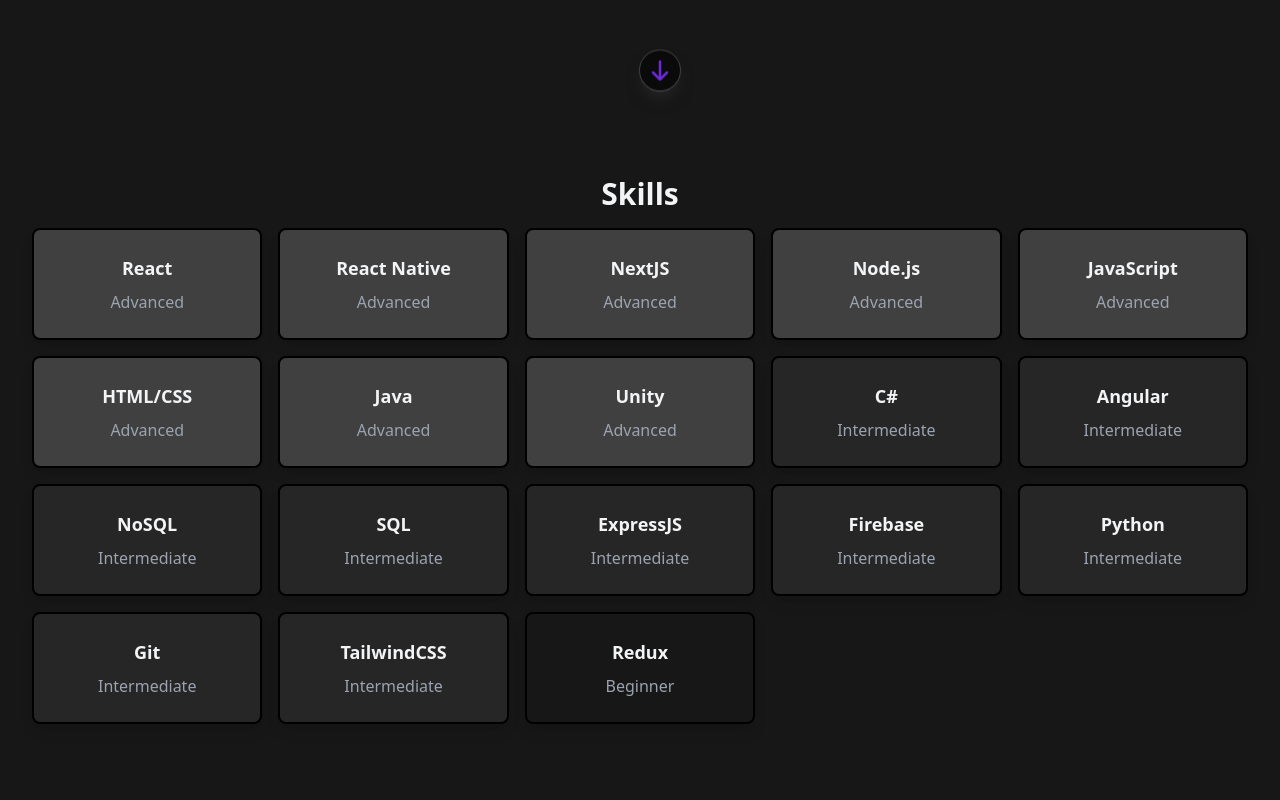
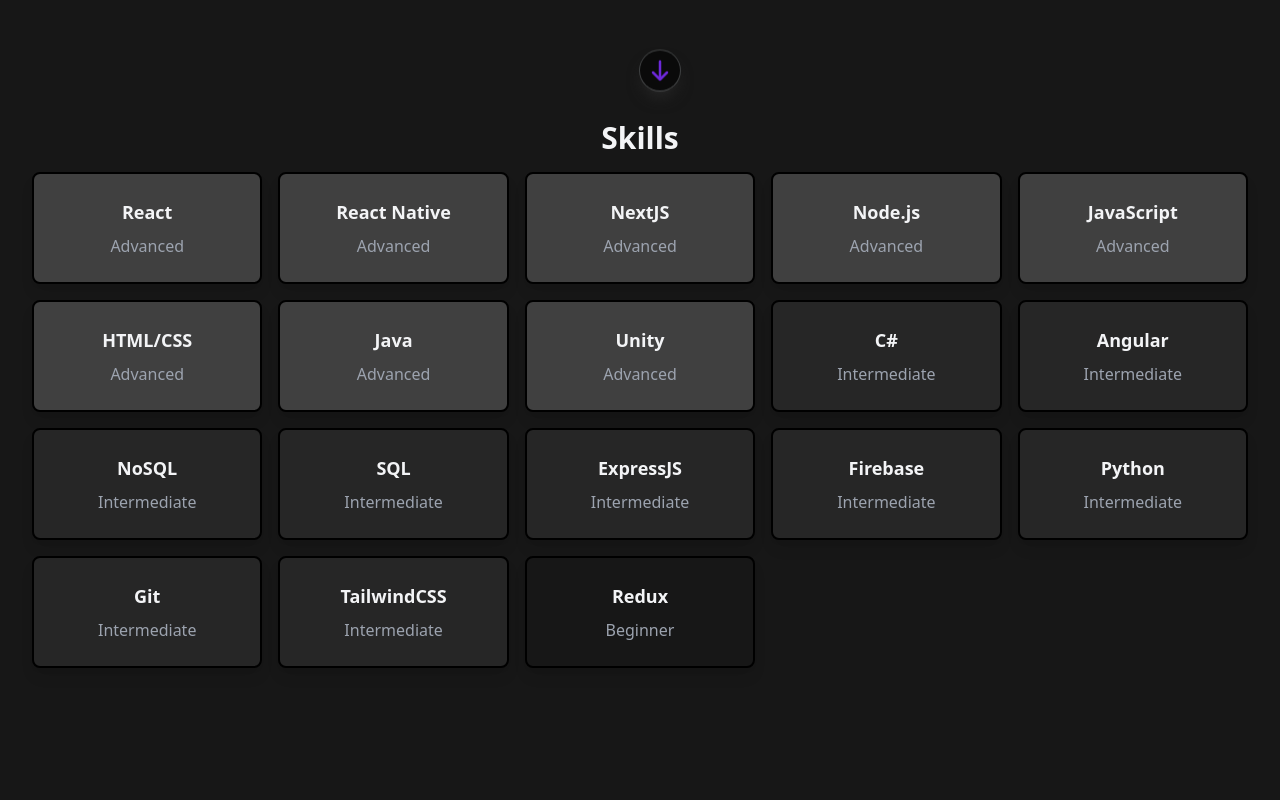
Before and after one commit to fakuventuri/fakuventuri.github.io, a Next.js app: page / in a window 1280 px wide. Shown: the part 680-1480 px from the top of the page. Built offline with nearby package versions, Linux system fonts and the light colour scheme.

Commit message:
Margin change

```diff
--- a/components/Skills.js
+++ b/components/Skills.js
@@ -23,7 +23,7 @@
   ];
 
   return (
-    <div className="py-4 px-4 sm:px-6 lg:px-8">
+    <div className="px-4 sm:px-6 lg:px-8">
       <div className="max-w-7xl mx-auto lg:text-center">
         <h2 className="text-3xl font-bold text-gray-100 mb-4">Skills</h2>
         <div className="grid grid-cols-2 gap-4 sm:grid-cols-3 md:grid-cols-4 lg:grid-cols-5">
--- a/pages/index.js
+++ b/pages/index.js
@@ -112,7 +112,7 @@
 
         <section
           id="skills"
-          className="min-h-[calc(100vh-80px)] w-screen scroll-mt-20 text-center my-10"
+          className="min-h-[calc(100vh-80px)] w-screen scroll-mt-20 text-center mb-10"
         >
           <Skills />
         </section>
```
